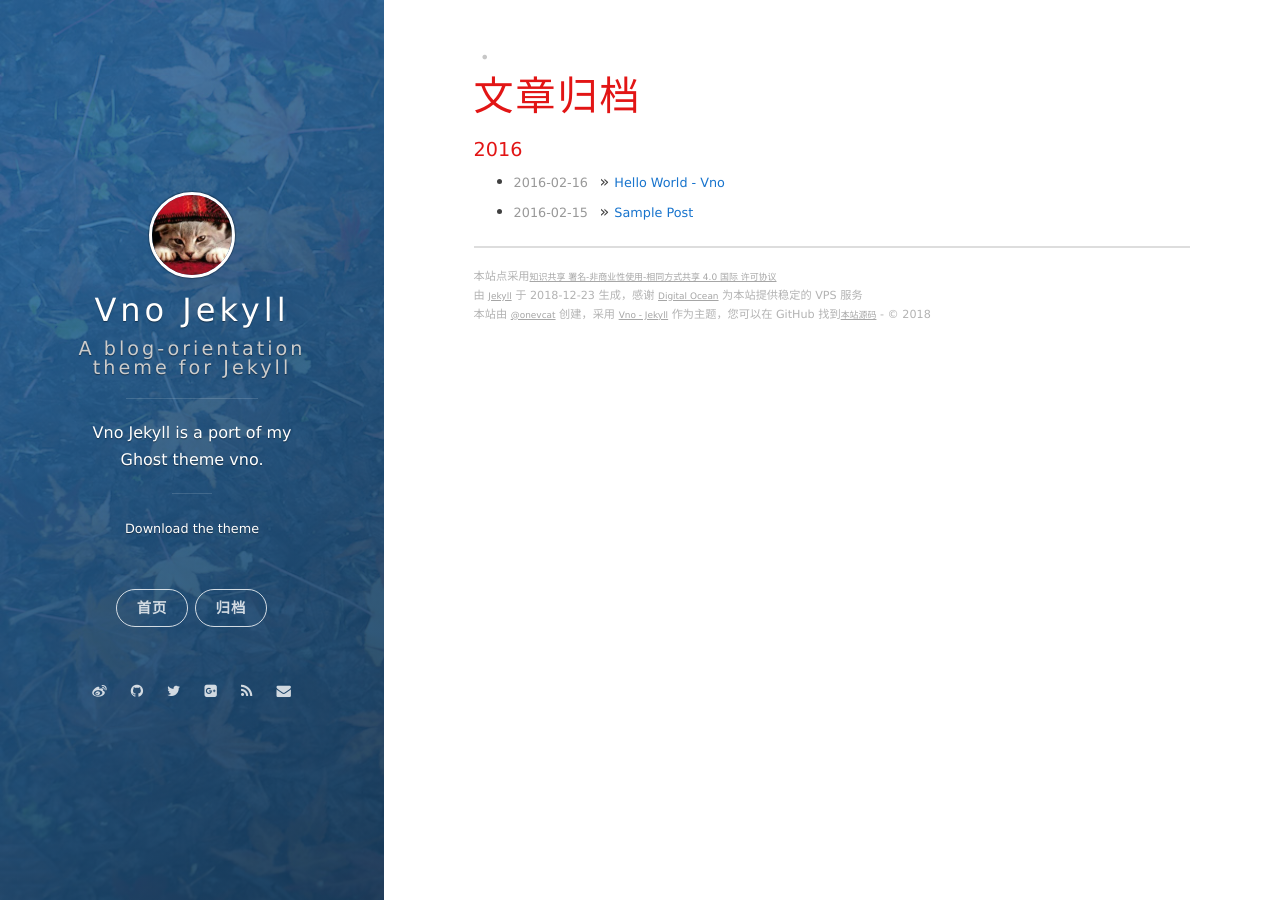
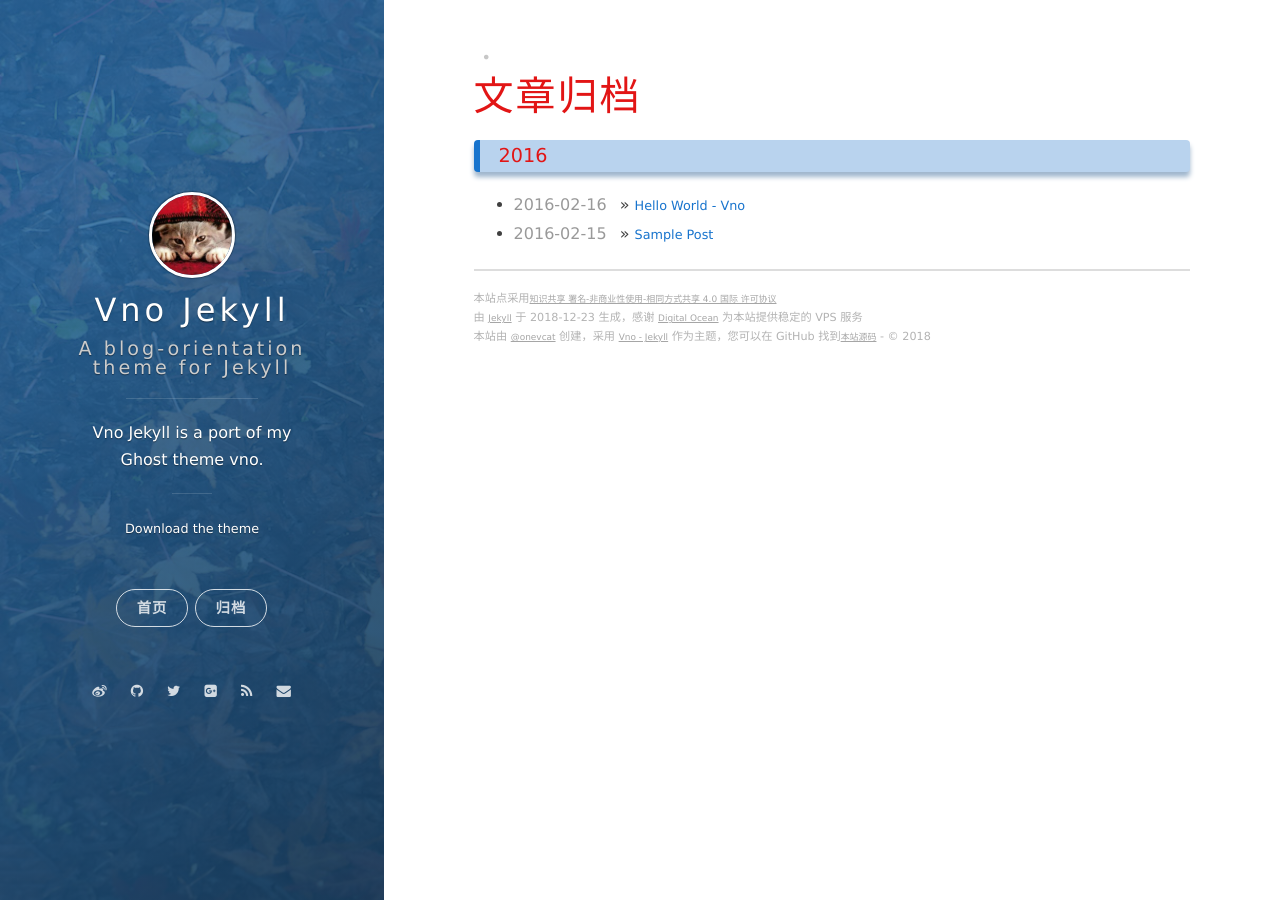
Before and after one commit to FantBoy/bearboy.github.io, a Jekyll site: the page built from pages/archive.html, in a window 1280 px wide. Built offline with Jekyll 4.4.1, drawn with Linux system fonts in a browser that asks for light colours; nearby versions of some CDN libraries.

Commit message:
article list

```diff
--- a/_includes/JB/posts_collate
+++ b/_includes/JB/posts_collate
@@ -30,7 +30,7 @@ Usage:
 
 
       <div class="hat_title">
-        <h3>{{this_year}}</h3>
+        <h3 class="article_year_title">{{this_year}}</h3>
       </div>
       <div class="post_list">
       <ul>
@@ -57,7 +57,7 @@ Usage:
          </div>
 
         <div class="hat_title">
-         <h3> {{next_year}}</h3>
+         <h3 class="article_year_title"> {{next_year}}</h3>
         </div>
         <div class="post_list">
         <ul>
--- a/_sass/global.scss
+++ b/_sass/global.scss
@@ -242,9 +242,9 @@ td:last-child {
 .time,
 .author,
 .tags {
-  font-size: .8em;
-  color: darken($gray, 2%);
-
+  font-size: 1em;
+  //color: darken($gray, 2%);
+  color: $gray-dark;
   a {
     color: $gray-darker;
 
@@ -270,7 +270,7 @@ td:last-child {
   background-color: #FFF;
   padding-left: 20px;
   text-indent: 10px;
-  color: #999999;
+  color: $gray-dark;
 }
 
 .intro {
@@ -381,3 +381,21 @@ hr {
   display: none !important;
 
 }
+
+//------------------------------
+// article page year title
+//------------------------------
+
+.article_year_title {
+  font-size: 1.2em;
+  text-indent: 4px;
+  border-radius: 4px;
+  padding: 6px 15px;
+  margin-bottom: 20px;
+  margin-top: 5px;
+  background:#B9D3EE;
+  /*0px right, 5px botton, 5px fuzzy*/
+  box-shadow: 0px 5px 5px #9FB6CD;
+  border-left: 6px solid #1874CD;
+  position:relative;
+}
```
